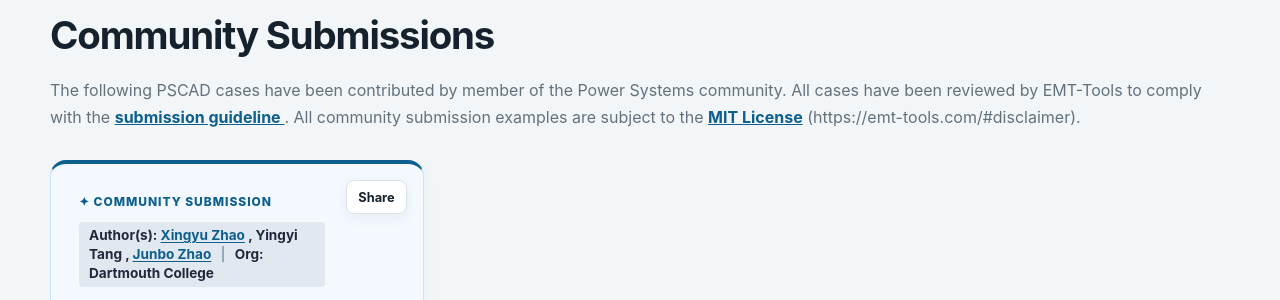
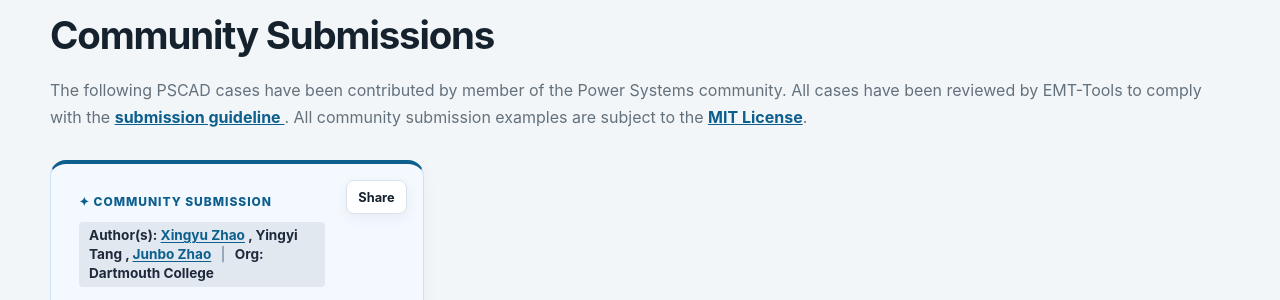
Before and after one commit to EMT-Tools/emt-tools.github.io, a Jekyll site: the page built from index.html, in a window 1280 px wide. Shown: the part 2470-2770 px from the top of the page. Built offline with Jekyll 4.4.1, drawn with Linux system fonts in a browser that asks for light colours.

Commit message:
Update index.html

```diff
--- a/index.html
+++ b/index.html
@@ -131,7 +131,7 @@ layout: default
   <div class="container">
     <div class="section-heading">
       <h2>Community Submissions</h2>
-      <p>The following PSCAD cases have been contributed by member of the Power Systems community. All cases have been reviewed by EMT-Tools to comply with the <a href="https://emt-tools.com/contribute/" style="color: var(--accent); font-weight: bold; text-decoration: underline; transition: opacity 0.2s;" onmouseover="this.style.opacity='0.8'" onmouseout="this.style.opacity='1'">submission guideline </a>. All community submission examples are subject to the <a href="#disclaimer" style="color: var(--accent); font-weight: bold; text-decoration: underline; transition: opacity 0.2s;" onmouseover="this.style.opacity='0.8'" onmouseout="this.style.opacity='1'">MIT License</a> (https://emt-tools.com/#disclaimer).</p>
+      <p>The following PSCAD cases have been contributed by member of the Power Systems community. All cases have been reviewed by EMT-Tools to comply with the <a href="https://emt-tools.com/contribute/" style="color: var(--accent); font-weight: bold; text-decoration: underline; transition: opacity 0.2s;" onmouseover="this.style.opacity='0.8'" onmouseout="this.style.opacity='1'">submission guideline </a>. All community submission examples are subject to the <a href="#disclaimer" style="color: var(--accent); font-weight: bold; text-decoration: underline; transition: opacity 0.2s;" onmouseover="this.style.opacity='0.8'" onmouseout="this.style.opacity='1'">MIT License</a>.</p>
     </div>
 
     <div class="scrollable-grid-container">
```
